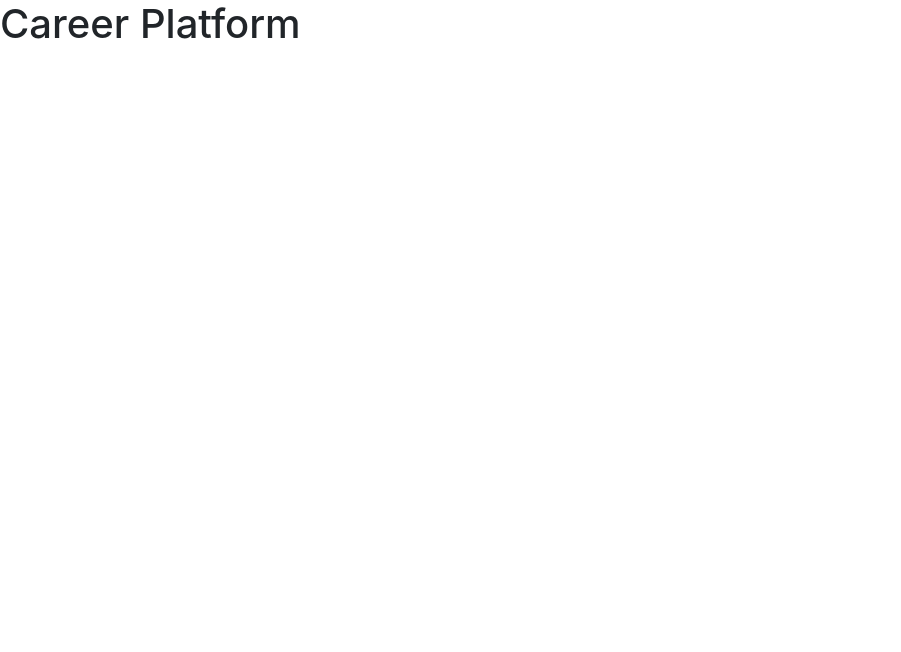
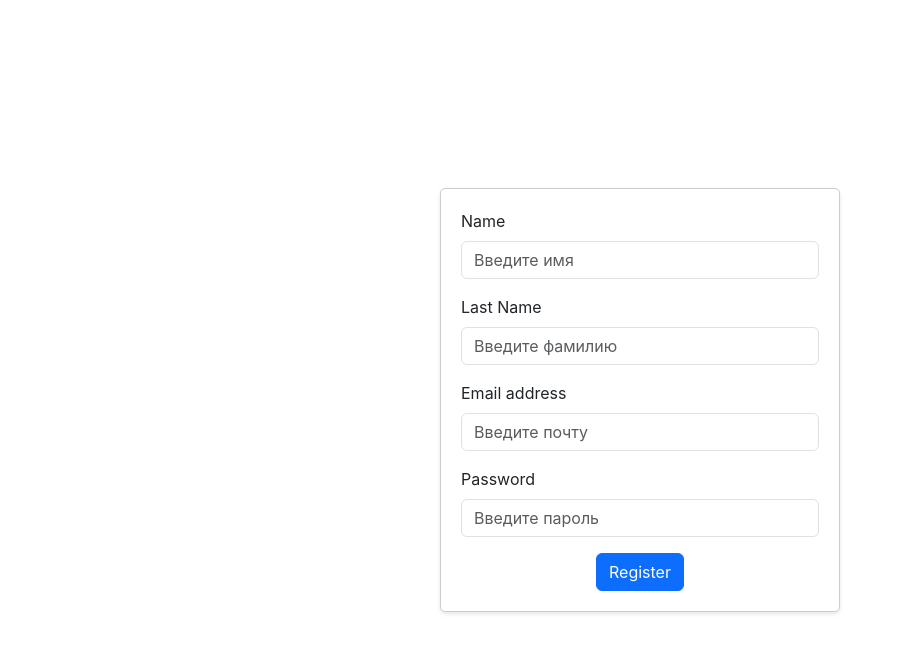
Before and after one commit to Vladimir-Murzin/career-platform, a React (Create React App) app in the folder client/: page /register-page in a window 1280 px wide. Shown: the top 652 px of the page, without its empty margins (0-901 px from the left). Built offline with nearby package versions, Linux system fonts and the light colour scheme.

Commit message:
Create a registration form in the component RegisterPage

```diff
--- a/client/package.json
+++ b/client/package.json
@@ -17,6 +17,7 @@
     "react-redux": "^8.1.3",
     "react-router-dom": "^6.17.0",
     "react-scripts": "5.0.1",
+    "sass": "^1.69.3",
     "typescript": "^4.9.5",
     "web-vitals": "^2.1.4"
   },
--- a/client/src/App.tsx
+++ b/client/src/App.tsx
@@ -1,10 +1,21 @@
 import React from 'react';
+import RegisterPage from './pages/RegisterPage/RegisterPage';
+import { BrowserRouter, Route, Routes } from 'react-router-dom';
+import LoginPage from './pages/LoginPage/LoginPage';
 
 function App() {
   return (
-    <div>
-      <h1>Career Platform</h1>
-    </div>
+    <BrowserRouter>
+      <div>
+        <Routes>
+          <Route
+            path="/register-page"
+            element={<RegisterPage/>}
+          />
+        </Routes>
+      </div>
+
+    </BrowserRouter>
   );
 }
 
--- /dev/null
+++ b/client/src/pages/RegisterPage/RegisterPage.scss
@@ -0,0 +1,20 @@
+.card {
+    position: absolute;
+    top: 50%;
+    left: 50%;
+    transform: translate(-50%, -50%);
+    width: 400px;
+    padding: 20px;
+    border: 1px solid #ccc;
+    border-radius: 5px;
+    box-shadow: 0 2px 4px rgba(0, 0, 0, 0.1);
+
+    .form-group {
+      margin-bottom: 15px;
+    }
+
+    .btn-primary {
+      display: block;
+      margin: 0 auto;
+    }
+}
--- /dev/null
+++ b/client/src/pages/RegisterPage/RegisterPage.tsx
@@ -0,0 +1,27 @@
+import './RegisterPage.scss';
+
+const RegisterPage = () => {
+    return (
+        <div className="card">
+            <div className="mb-3">
+                <label htmlFor="register-name-input" className="form-label">Name</label>
+                <input type="name" className="form-control" id="register-name-input" placeholder="Введите имя" />
+            </div>
+            <div className="mb-3">
+                <label htmlFor="register-lastName-input" className="form-label">Last Name</label>
+                <input type="lastName" className="form-control" id="register-lastName-input" placeholder="Введите фамилию" />
+            </div>
+            <div className="mb-3">
+                <label htmlFor="register-email-input" className="form-label">Email address</label>
+                <input type="email" className="form-control" id="register-email-input" placeholder="Введите почту" />
+            </div>
+            <div className="mb-3">
+                <label htmlFor="register-password-input" className="form-label">Password</label>
+                <input type="password" className="form-control" id="register-password-input" placeholder="Введите пароль" />
+            </div>
+            <button type="button" className="btn btn-primary">Register</button>
+        </div>
+    )
+}
+
+export default RegisterPage;
```
Also changed, not shown: 1 other file (tests, documents, lock files or other folders).
